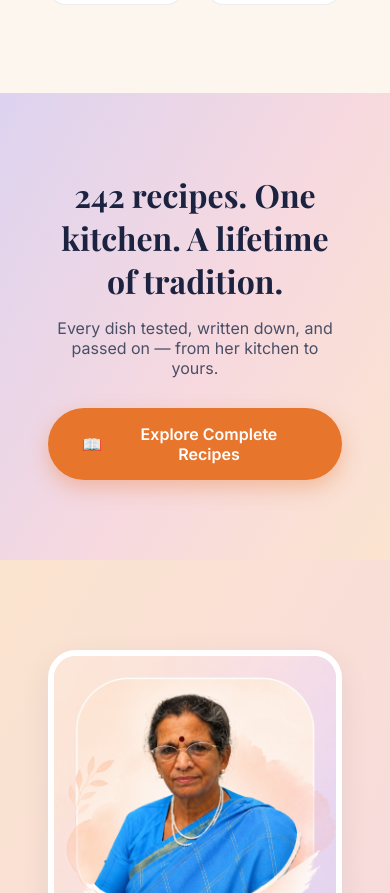
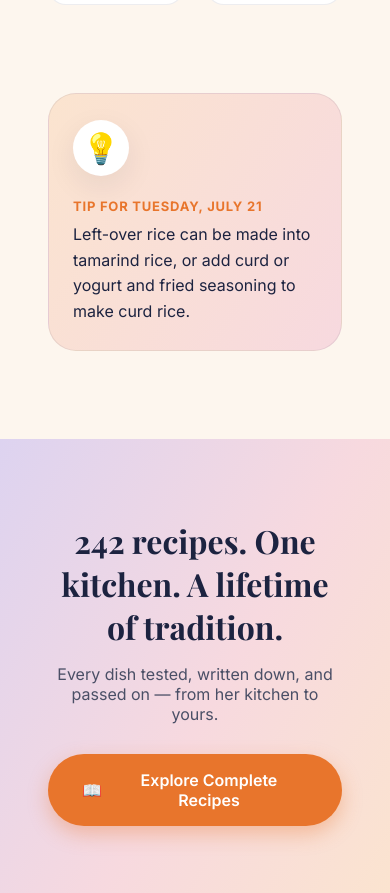
Before and after one commit to shaiksaheid/Indian-Taste, a React (Vite) app: page / in a window 390 px wide. Shown: the part 2759-3652 px from the top of the page. Built offline with nearby package versions, Linux system fonts and the light colour scheme.

Commit message:
Add Tip of the day

```diff
--- /dev/null
+++ b/src/components/TipOfTheDay.css
@@ -0,0 +1,66 @@
+.tip-section {
+  background: var(--cream);
+  padding: 0 0 88px;
+}
+
+.tip-card {
+  display: flex;
+  align-items: flex-start;
+  gap: 22px;
+  background: linear-gradient(120deg, var(--peach) 0%, var(--pink) 100%);
+  border: 1px solid var(--border-soft);
+  border-radius: var(--radius-lg);
+  padding: 32px 40px;
+  animation: tip-slide-in 0.6s ease both;
+}
+
+@keyframes tip-slide-in {
+  0% { opacity: 0; transform: translateY(14px); }
+  100% { opacity: 1; transform: translateY(0); }
+}
+
+.tip-icon {
+  font-size: 30px;
+  line-height: 1;
+  flex-shrink: 0;
+  width: 56px;
+  height: 56px;
+  border-radius: 50%;
+  background: var(--white);
+  display: flex;
+  align-items: center;
+  justify-content: center;
+  box-shadow: var(--shadow);
+}
+
+.tip-body {
+  min-width: 0;
+}
+
+.tip-eyebrow {
+  display: block;
+  color: var(--orange);
+  font-weight: 700;
+  font-size: 13px;
+  letter-spacing: 0.06em;
+  text-transform: uppercase;
+  margin-bottom: 8px;
+}
+
+.tip-text {
+  margin: 0;
+  font-size: 16px;
+  line-height: 1.6;
+  color: var(--navy);
+}
+
+@media (max-width: 640px) {
+  .tip-card {
+    flex-direction: column;
+    padding: 26px 24px;
+  }
+}
+
+@media (prefers-reduced-motion: reduce) {
+  .tip-card { animation: none; }
+}
--- /dev/null
+++ b/src/components/TipOfTheDay.jsx
@@ -0,0 +1,40 @@
+import { useEffect, useState } from 'react';
+import { tips, tipIndexForToday } from '../data/tips';
+import './TipOfTheDay.css';
+
+const todayLabel = () =>
+  new Date().toLocaleDateString(undefined, {
+    weekday: 'long',
+    month: 'long',
+    day: 'numeric',
+  });
+
+export default function TipOfTheDay() {
+  const [tipIndex, setTipIndex] = useState(() => tipIndexForToday());
+  const [dateLabel, setDateLabel] = useState(todayLabel());
+
+  useEffect(() => {
+    // Check periodically so the tip rolls over automatically at midnight
+    // for anyone who leaves the site open, without needing a refresh.
+    const interval = setInterval(() => {
+      const freshIndex = tipIndexForToday();
+      setTipIndex((current) => (current === freshIndex ? current : freshIndex));
+      setDateLabel(todayLabel());
+    }, 60 * 1000);
+    return () => clearInterval(interval);
+  }, []);
+
+  return (
+    <section className="tip-section">
+      <div className="container">
+        <div className="tip-card" key={tipIndex}>
+          <div className="tip-icon">💡</div>
+          <div className="tip-body">
+            <span className="tip-eyebrow">Tip for {dateLabel}</span>
+            <p className="tip-text">{tips[tipIndex]}</p>
+          </div>
+        </div>
+      </div>
+    </section>
+  );
+}
--- /dev/null
+++ b/src/data/tips.js
@@ -0,0 +1,40 @@
+// Kitchen tips & suggestions from P. V. Ramana.
+// One tip is shown per calendar day (rotates automatically every 24 hours).
+export const tips = [
+  'To retain the freshness of curry leaves, clean the leaves and then separate leaves from the branches. Pack them in a zip-lock bag and store the contents in the refrigerator.',
+  'Fry semolina before preparing Upma to avoid formation of lumps.',
+  'Wash hands with tamarind extract to prevent irritation after cutting Yam.',
+  'Add a small piece of jaggery to sesame oil to retain the freshness of the oil for many days.',
+  'Prepare curd or yogurt faster by making it in a casserole (hot box).',
+  'Adding water to eggplant or aubergine curry reduces its taste. To avoid this, place a lid over the pan and pour half a glass of water over the lid so the vapor formed within the vessel helps cook the contents using very little oil and no water.',
+  'While preparing jaggery or sugar syrup, strain the contents before the syrup is formed to remove solid particles or small amounts of impurities in jaggery that settle at the bottom of the syrup container.',
+  'Cut the central part of the banana stem into pieces and immediately add them to thin buttermilk to avoid the pieces turning black.',
+  'Slightly ripened coccinia are not good for preparing curry, hence cut them into round pieces and sundry them to fry later as savory.',
+  'Add salt to bitter gourd and coccinia and fry them after 10 minutes to fry faster.',
+  'Before cutting plantains, rub oil on both hands to avoid staining hands.',
+  'Soak onions for a few minutes in a bowl of water to help peel them faster.',
+  'Spread oil or ghee on left-over chapattis and fry them on a heated pan (instead of heating them in a microwave). They will be as good as freshly prepared ones.',
+  'Left-over rice can be made into tamarind rice, or add curd or yogurt and fried seasoning to make curd rice.',
+  'When tomatoes are over ripe or soggy (but not yet spoilt), boil them (without adding water) and grind them in a food processor by adding salt, then store the contents in the freezer. This can be used in place of tomatoes in many recipes.',
+  'To avoid old milk from curdling or spoiling, add a pinch of baking soda while boiling.',
+  'Soak tamarind in water for an hour and squeeze to get the paste. Cook the paste and store in the refrigerator for easy use in the future.',
+  'Do not throw away used lemon rinds. Instead, place them in the pressure cooker while cooking to clean up the blackened bottom and give a sparkling new look to the pressure cooker.',
+  'Make a habit of keeping the flame on your stove only at medium or low - if you must switch to high, do so only for a short period. This improves the taste of your cooking, avoids burning dishes, and reduces usage of cooking gas or electricity.',
+  'First prepare the pressure cooker with rice, dals and vegetables, and let it start cooking. You can prepare other items while the pressure cooker is cooking. This saves both time and fuel.',
+  'Try to prepare items such as sambar powder, rasam powder, curry powder, and sesame seed powder on the weekends. While some of these powders are available commercially, homemade powders are healthier, less expensive, fresher, and of higher quality.',
+  'When cooking leafy vegetables, cut them first and then cook them, adding water only as required. Adding more water initially and then draining it away will flush away many of the vitamins and nutrients from the dish.',
+  'Add a small amount of salt immediately to lemon juice to avoid the juice turning bitter.',
+  'Add salt to left-over mustard seed powder and store in the refrigerator to retain its freshness for long.',
+  'Sprinkle cold water on the roasted eggplant or aubergine to peel its skin easily.',
+  'While frying colacasia, add salt, red chilli powder and 1 tbsp rice flour to the contents to retain their crispiness for hours.',
+  'To retain the freshness of coriander leaves and fenugreek leaves for long, untie the bunches, cut off their roots and immediately seal them in a zip-lock bag. Now store the bag in the refrigerator. The leaves will remain fresh for many days.',
+];
+
+// Returns a stable index for "today" so the same tip shows all day
+// and changes automatically at midnight (local time).
+export function tipIndexForToday(date = new Date()) {
+  const start = new Date(date.getFullYear(), 0, 0);
+  const diffMs = date - start;
+  const dayOfYear = Math.floor(diffMs / 86400000);
+  return dayOfYear % tips.length;
+}
--- a/src/pages/Home.jsx
+++ b/src/pages/Home.jsx
@@ -1,6 +1,7 @@
 import NavBar from '../components/NavBar';
 import Header from '../components/Header';
 import CategoriesSection from '../components/CategoriesSection';
+import TipOfTheDay from '../components/TipOfTheDay';
 import ExploreSection from '../components/ExploreSection';
 import AboutAuthor from '../components/AboutAuthor';
 import Footer from '../components/Footer';
@@ -11,6 +12,7 @@ export default function Home() {
       <NavBar />
       <Header />
       <CategoriesSection />
+      <TipOfTheDay />
       <ExploreSection />
       <AboutAuthor />
       <Footer />
```
